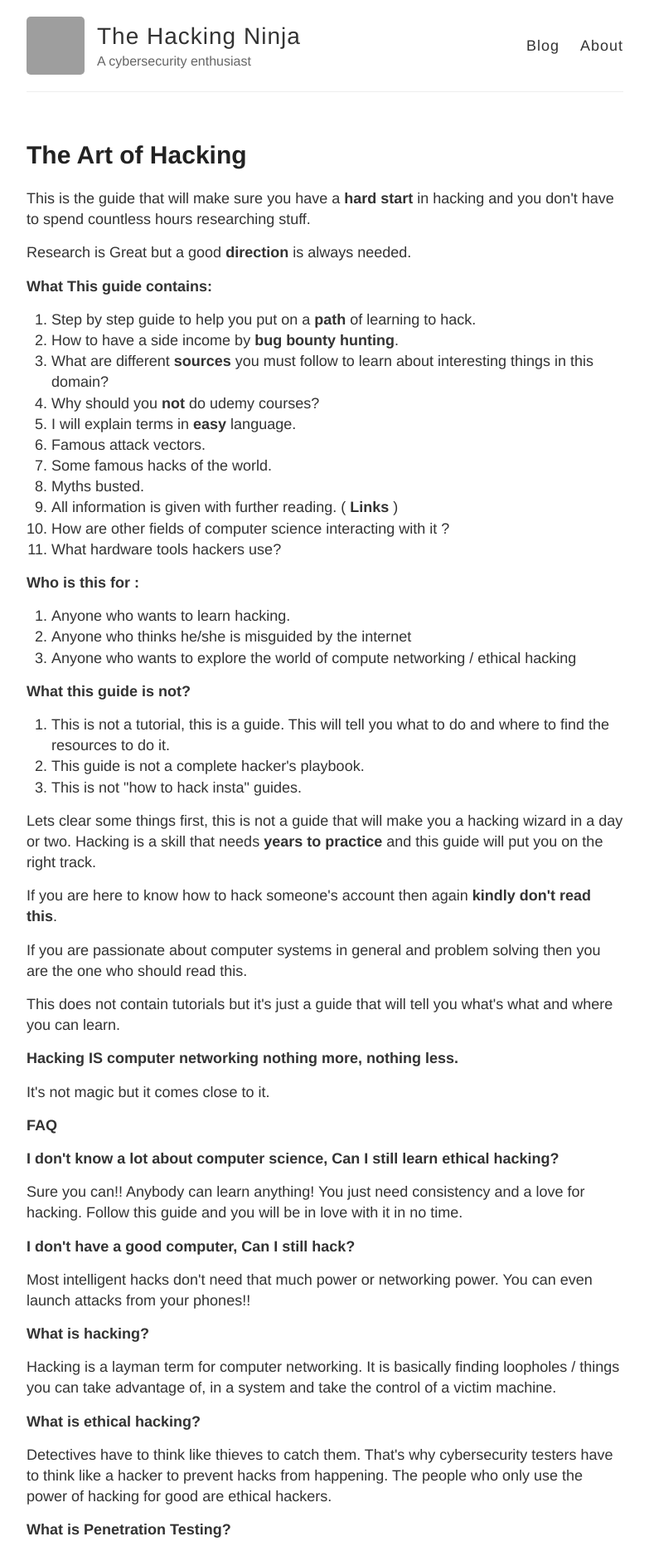
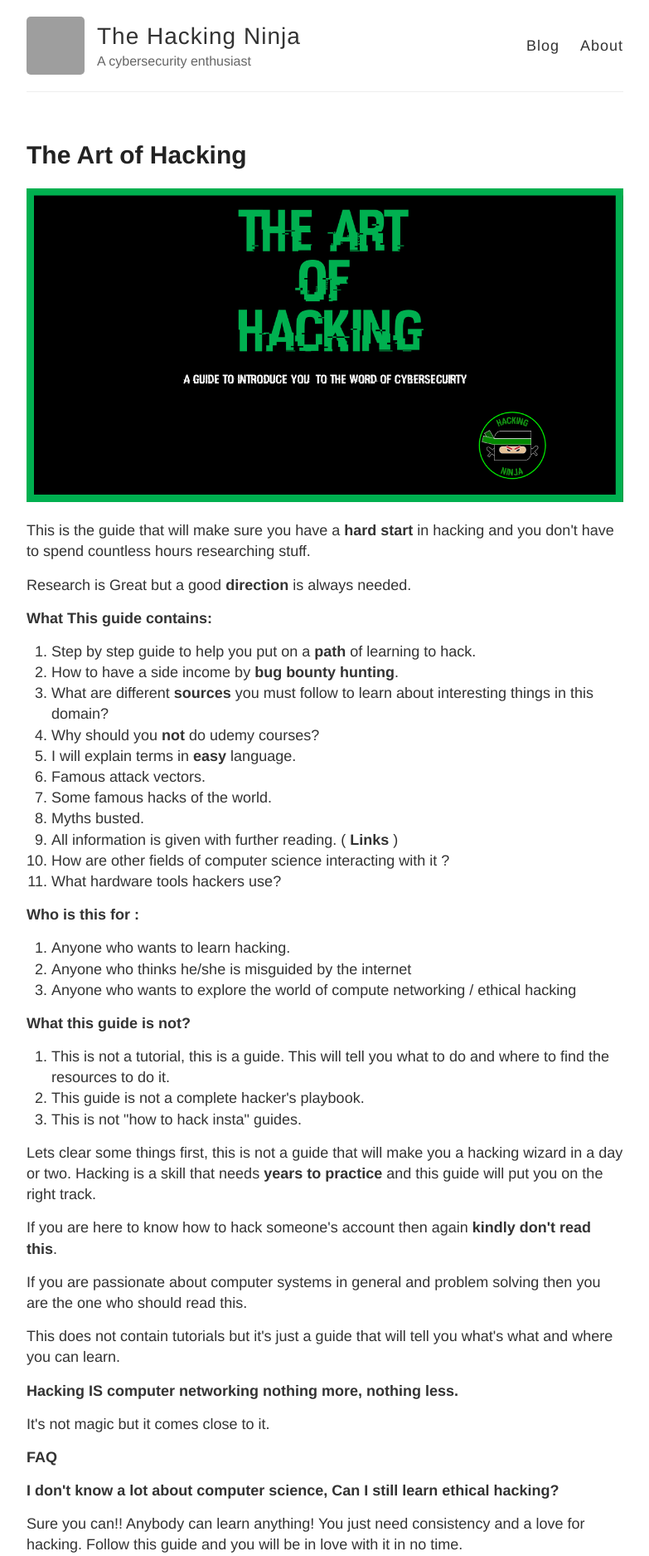
Before and after one commit to thehackingninja/thehackingninja.github.io, a Jekyll site: the page built from _posts/2020-4-22-The-Art-of_hacking.md, in a window 1280 px wide. Shown: the top 1875 px of the page at 83% size, without its empty margins (248-1031 px from the left). Built offline with Jekyll 4.4.1, drawn with Linux system fonts in a browser that asks for light colours; a script that is not in the unit is left out; grey boxes are pictures that could not be loaded.

Commit message:
Update 2020-4-22-The-Art-of_hacking.md

```diff
--- a/_posts/2020-4-22-The-Art-of_hacking.md
+++ b/_posts/2020-4-22-The-Art-of_hacking.md
@@ -2,6 +2,8 @@
 layout: post
 title: The Art of Hacking
 ---
+![_config.yml]({{ site.baseurl }}/images/theartofhackingcover2.png)
+
 This is the guide that will make sure you have a **hard start** in hacking and you don&#39;t have to spend countless hours researching stuff.
 
 Research is Great but a good **direction** is always needed.
```
